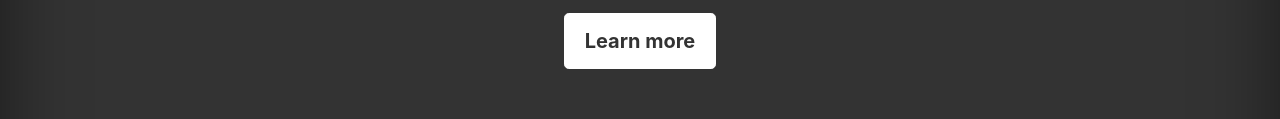
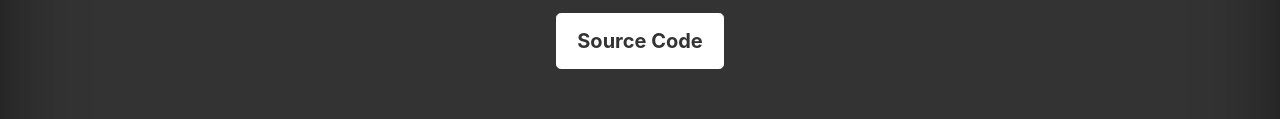
Before and after one commit to brianseidl/fixme, a plain HTML site: page src/index.html in a window 1280 px wide. Shown: the part 412-531 px from the top of the page. Drawn offline with nearby package versions, Linux system fonts and the light colour scheme.

Commit message:
add link on button

```diff
--- a/src/index.html
+++ b/src/index.html
@@ -53,7 +53,7 @@
         <h1 class="cover-heading">Very Accessible Website.</h1>
         <p class="lead">Just kidding! This website is horrible. Try to find all of the accessiblity violations. You can find the source code on <a href="https://github.com/brianseidl/fixme">GitHub</a>. Have fun!</p>
         <p class="lead">
-          <a href="#" class="btn btn-lg btn-secondary">Learn more</a>
+          <a href="https://github.com/brianseidl/fixme" class="btn btn-lg btn-secondary">Source Code</a>
         </p>
       </main>
 
```
